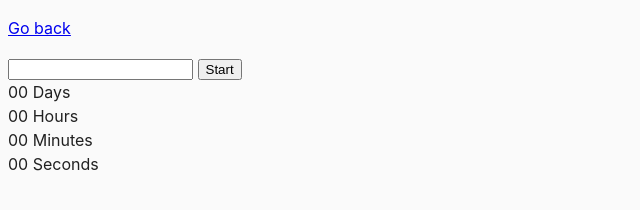
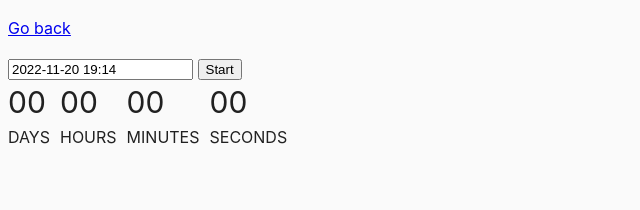
Before and after one commit to MateuszFrankowski/goit-js-hw-09, a website built with Parcel: page src/02-timer.html in a window 1280 px wide. Shown: the whole page, without its empty margins (0-640 px from the left). Built offline with nearby package versions, Linux system fonts and the light colour scheme.

Commit message:
timmer updated

```diff
--- a/package.json
+++ b/package.json
@@ -18,6 +18,7 @@
     "url": "https://github.com/goitacademy/goit-js-hw-09/issues"
   },
   "dependencies": {
+    "flatpickr": "^4.6.13",
     "modern-normalize": "^1.1.0"
   },
   "devDependencies": {
--- a/src/css/common.css
+++ b/src/css/common.css
@@ -16,3 +16,15 @@ img {
   display: block;
   max-width: 100%;
 }
+.timer {
+  display: flex;
+  gap: 10px;
+  text-transform: uppercase;
+}
+.value {
+  font-size: 30px;
+}
+.field {
+  display: flex;
+  flex-direction: column;
+}
--- a/src/js/02-timer.js
+++ b/src/js/02-timer.js
@@ -0,0 +1,15 @@
+// Opisany w dokumentacji
+import flatpickr from 'flatpickr';
+// Dodatkowy import stylów
+import 'flatpickr/dist/flatpickr.min.css';
+
+const options = {
+  enableTime: true,
+  time_24hr: true,
+  defaultDate: new Date(),
+  minuteIncrement: 1,
+  onClose(selectedDates) {
+    console.log(selectedDates[0]);
+  },
+};
+flatpickr('#datetime-picker', options);
```
Also changed, not shown: 1 other file.
